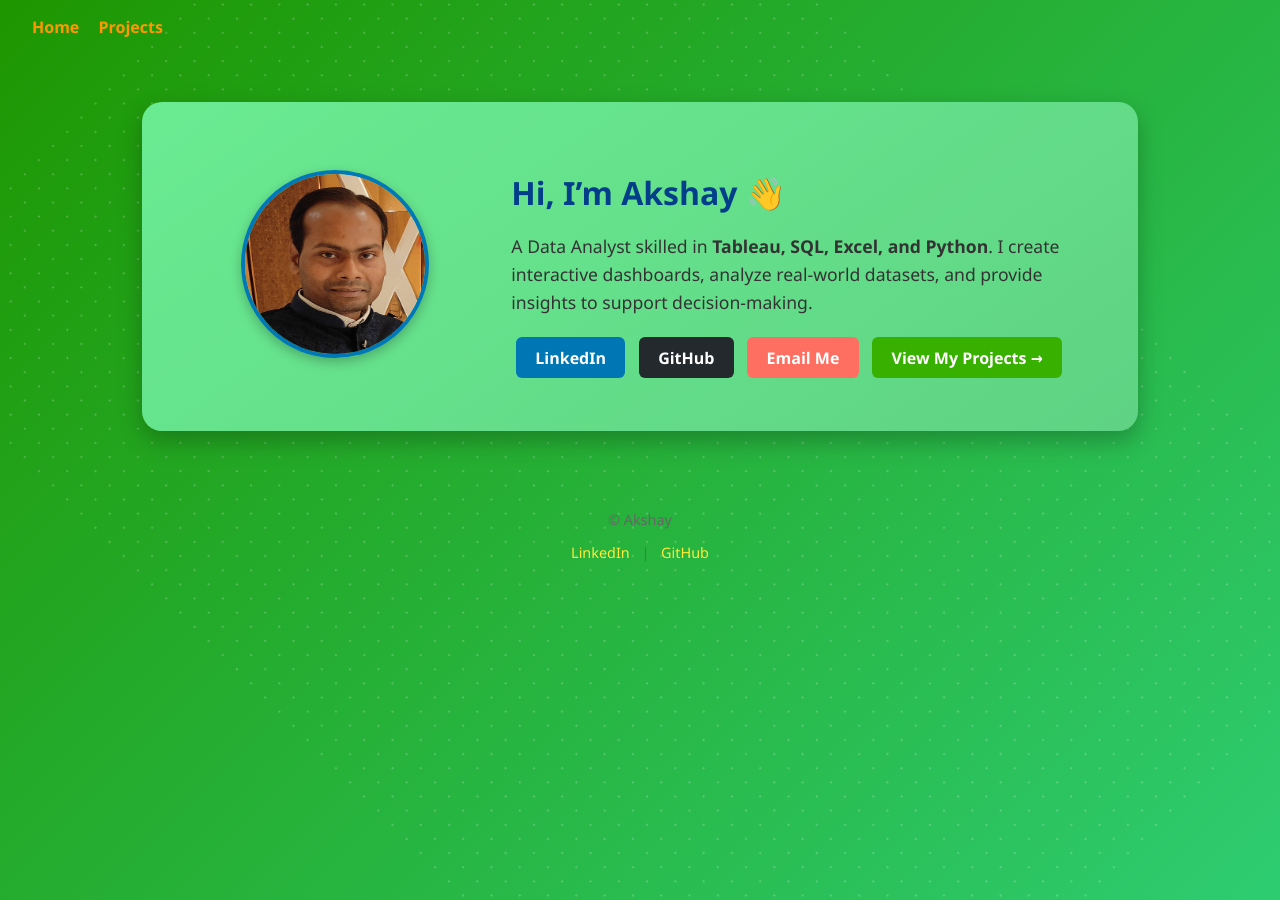
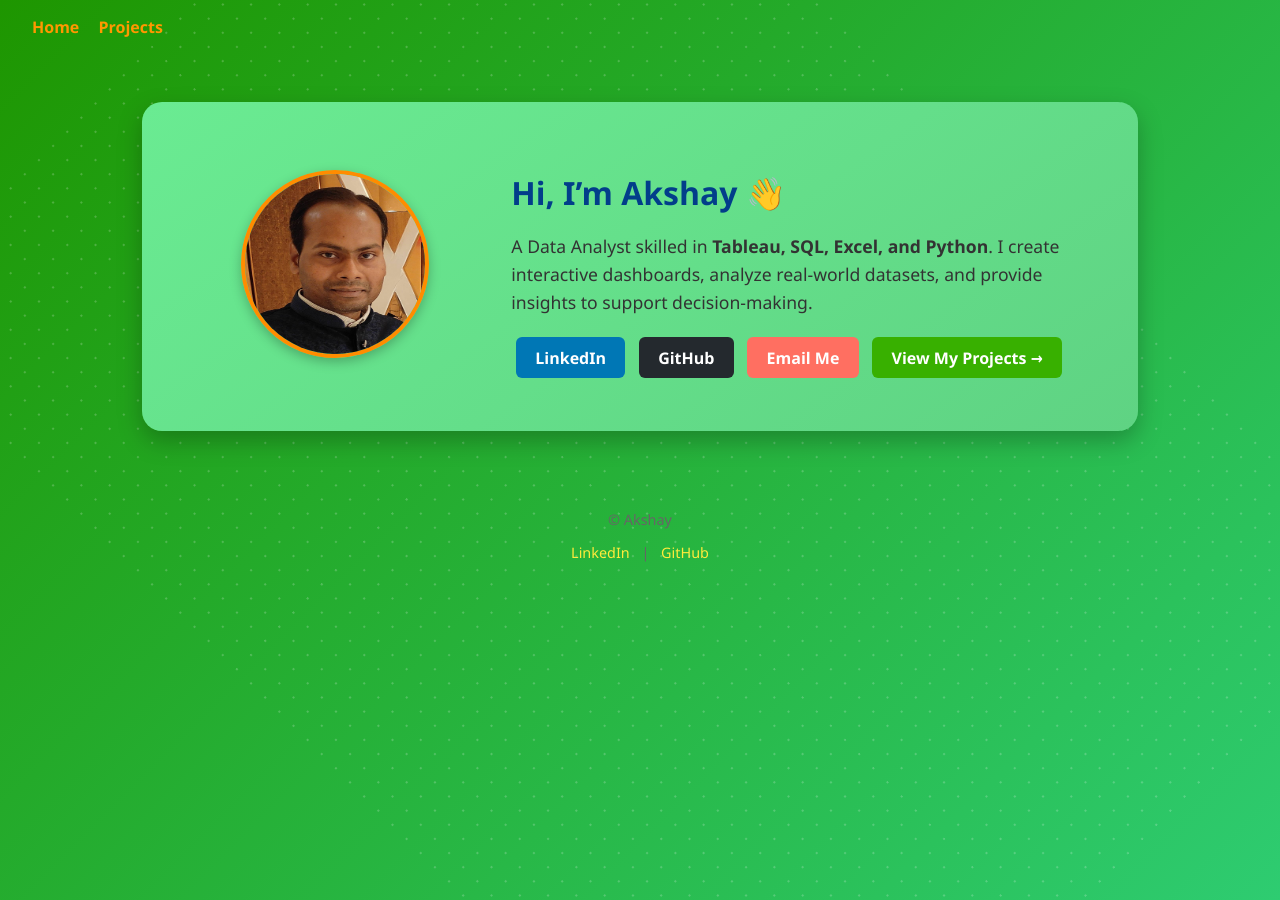
Before and after one commit to AkshaySinha01/AkshaySinha01.github.io, a Jekyll site: the page built from index.md, in a window 1280 px wide. Built offline with Jekyll 4.4.1, drawn with Linux system fonts in a browser that asks for light colours.

Commit message:
Update home.html

```diff
--- a/_layouts/home.html
+++ b/_layouts/home.html
@@ -66,7 +66,7 @@ nav {
   width: 180px;
   height: 180px;
   border-radius: 50%;
-  border: 4px solid #0077b6;
+  border: 4px solid #ff8c00;
   box-shadow: 0 4px 12px rgba(0,0,0,0.25);
 }
 
```
